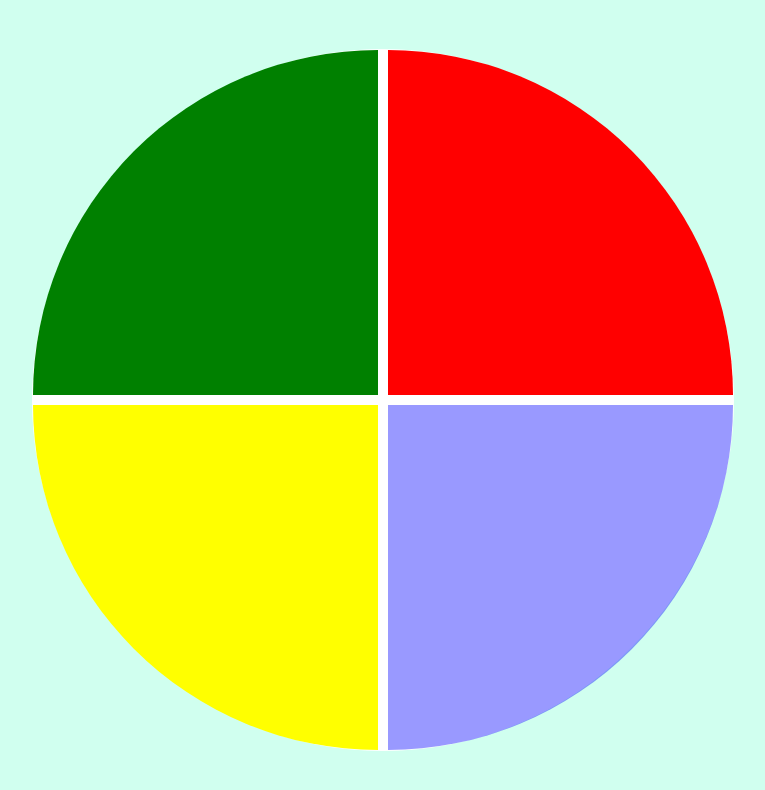
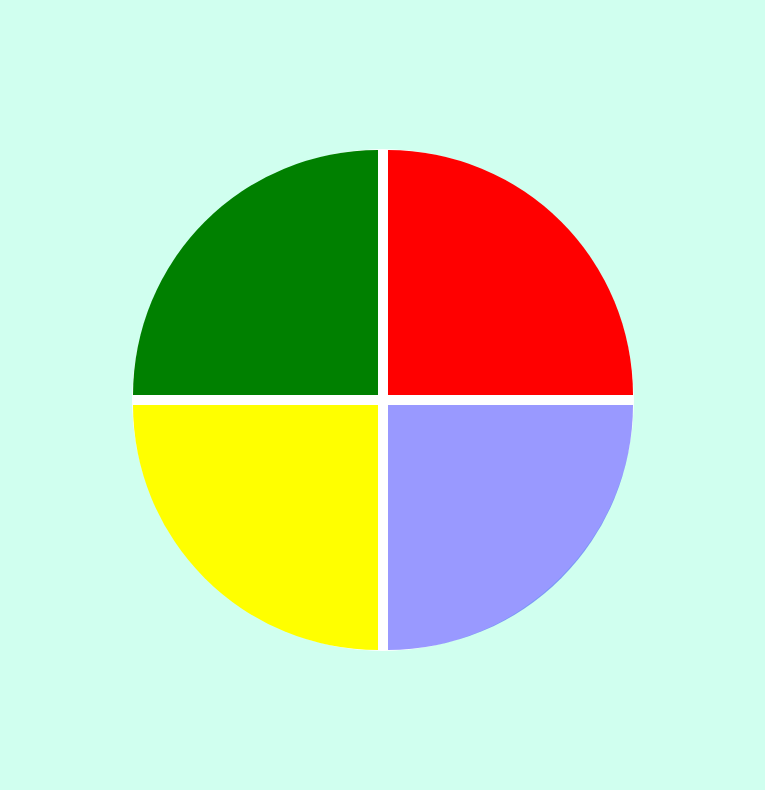
Before and after one commit to Rbaiak/Dio-js-html-css, a plain HTML site: page index.html in a window 1280 px wide. Shown: the whole page, without its empty margins (257-1022 px from the left). Drawn offline with Linux system fonts and the light colour scheme.

Commit message:
Update style.css

```diff
--- a/style.css
+++ b/style.css
@@ -19,8 +19,8 @@ body {
     border: 1px solid #ffffff;
     background-color: #ffffff;
     border-radius: 100%;
-    width: 700px;
-    height: 700px;
+    width: 500px;
+    height: 500px;
 }
 
 .blue {
```
